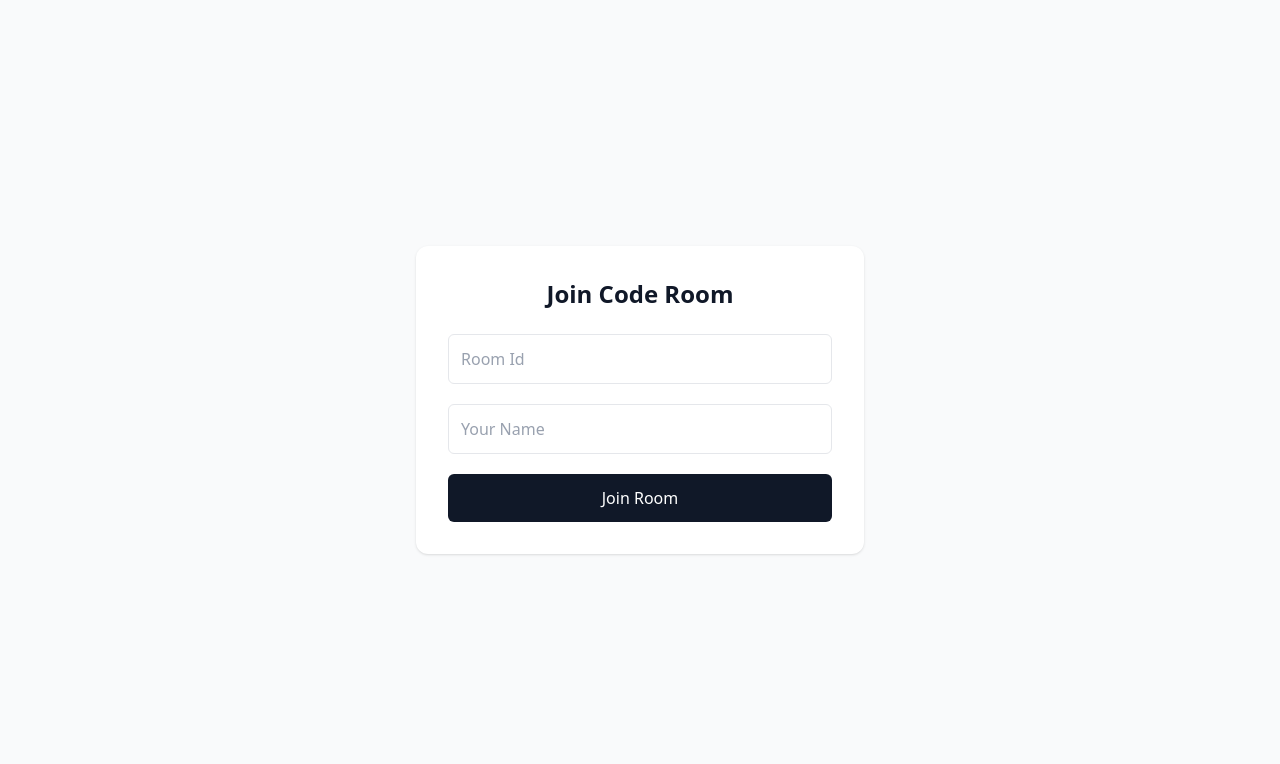
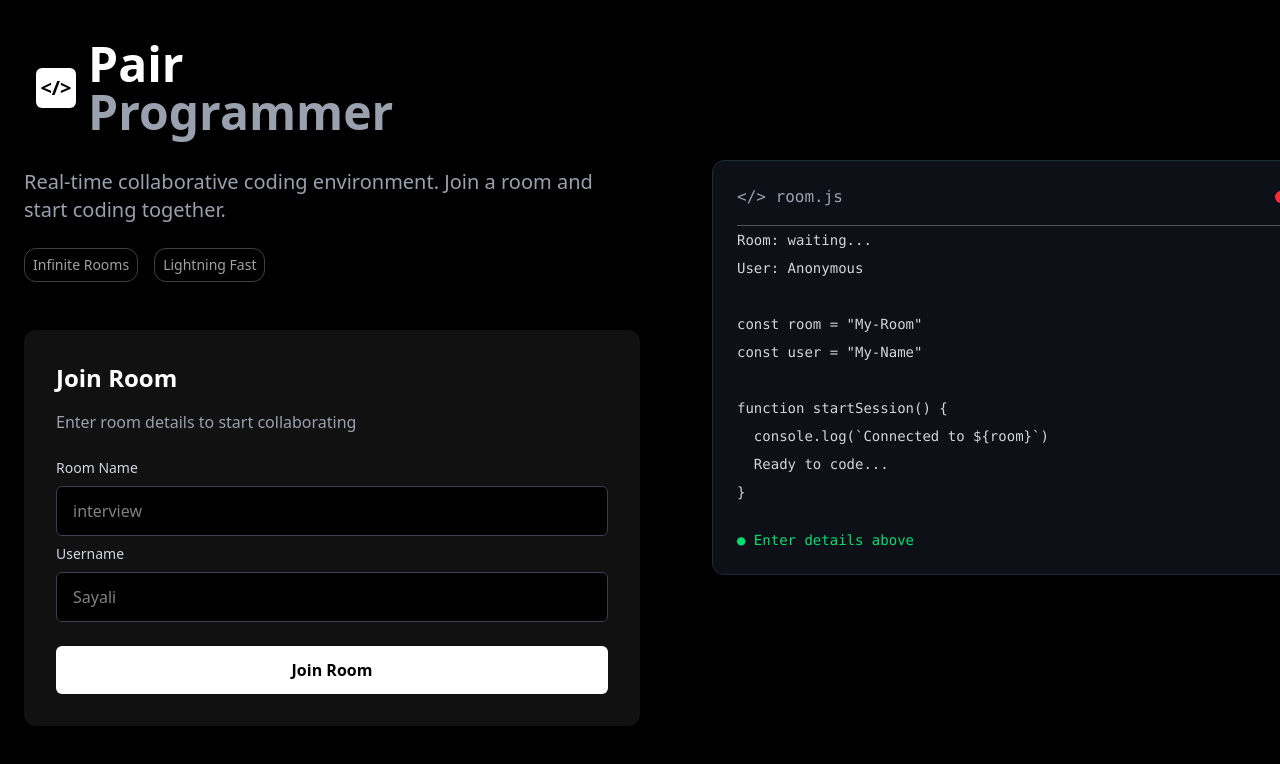
Before and after one commit to DeepakLabade/CCE, a React app in the folder frontend/: page /editor in a window 1280 px wide. Shown: the top 764 px of the page. Built offline with nearby package versions, Linux system fonts and the light colour scheme; no server answers; the HTML template or start-up script is replaced by a standard one.

Commit message:
completed partially

```diff
--- a/frontend/package.json
+++ b/frontend/package.json
@@ -15,6 +15,7 @@
     "axios": "^1.13.2",
     "react": "^18.3.1",
     "react-dom": "^18.3.1",
+    "react-player": "^3.4.0",
     "react-router-dom": "^6.30.2",
     "socket.io-client": "^4.8.1",
     "tailwindcss": "^4.1.14"
--- /dev/null
+++ b/frontend/src/components/header.tsx
@@ -0,0 +1,15 @@
+import React from 'react'
+
+const Header = () => {
+  return (
+      <div className='w-full h-auto border-b border-neutral-200 py-3'>
+          <div className='mx-38 h-auto'>
+              <div className='text-blue-600 font-bold text-4xl'>
+                Pair Programmer
+              </div>
+          </div>
+    </div>
+  )
+}
+
+export default Header
--- a/frontend/src/components/hero.tsx
+++ b/frontend/src/components/hero.tsx
@@ -1,8 +1,13 @@
 import React from "react";
+import { useNavigate } from "react-router-dom";
 
 const Hero = () => {
+
+  const navigate = useNavigate()
+
   return (
-    <div className="flex pl-40 pt-30 overflow-hidden">
+    <div>
+      <div className="flex pl-40 pt-20 overflow-hidden">
         <div className="">
           <div className="flex flex-col text-8xl  font-medium leading-24 ">
             <span>Code</span>
@@ -18,7 +23,11 @@ const Hero = () => {
             </p>
           </div>
           <div className="flex items-center gap-4 pt-10">
-          <button className="bg-blue-600 text-xl  px-13 py-5 text-neutral-100">
+            <button className="bg-blue-600 text-xl  px-13 py-5 text-neutral-100 cursor-pointer"
+              onClick={() => {
+                navigate('/editor')
+            }}
+            >
               Start Collaboration
             </button>
             <p className="text-neutral-600 text-xl ">It's Free</p>
@@ -26,17 +35,44 @@ const Hero = () => {
         </div>
         <div className="">
           <div className="bg-neutral-800 w-full h-120 rounded-tl-4xl ml-50">
-          <img src="/collab-ide-ss.png" className="pt-10 pl-10 w-170" alt="" />
+            <img
+              src="/collab-ide-ss.png"
+              className="pt-10 pl-10 w-170"
+              alt=""
+            />
           </div>
           <div className="bg-neutral-200 flex justify-center w-full h-5 ml-30">
-                  <div className="bg-neutral-400 w-30 h-3 rounded-b-lg">
-
+            <div className="bg-neutral-400 w-30 h-3 rounded-b-lg"></div>
+          </div>
+          <div className="bg-neutral-400 w-full h-2 ml-30 rounded-bl-full"></div>
         </div>
       </div>
-              <div className="bg-neutral-400 w-full h-2 ml-30 rounded-bl-full">
 
+      <div className="flex pl-40 gap-6 mx-auto pt-10 overflow-hidden bg-neutral-100 mt-14 pb-20">
+        <div className="bg-white p-8 flex flex-col gap-6">
+          <p className="text-2xl font-normal">Interview Candidates</p>
+          <p className="w-80 text-lg text-neutral-500 leading-6.6 ">
+            Present the candidate with a problem and observe how they code for
+            it in real time. Execute code to check for correctness.
+          </p>
+        </div>
+        <div className="bg-white p-8 flex flex-col gap-6">
+          <p className="text-2xl font-normal">Code With Peers</p>
+          <p className="w-80 text-lg text-neutral-500 leading-6.6 ">
+            Collaboration in the new remote world doesn't have to be a pain.
+            Pair program with your teammates and debug issues together.
+          </p>
+        </div>
+        <div className="bg-white p-8 flex flex-col gap-6">
+          <p className="text-2xl font-normal">Teach Someone To Code</p>
+          <p className="w-80 text-lg text-neutral-500 leading-6.6 ">
+            Share document with your students so that you can work with them
+            collaboratively and they learn by doing.
+          </p>
         </div>
       </div>
+
+
 
     </div>
   );
--- a/frontend/src/components/sidebar.tsx
+++ b/frontend/src/components/sidebar.tsx
@@ -1,6 +1,8 @@
-import React, { useState } from 'react'
+import React, { useCallback, useEffect, useRef, useState } from 'react'
 import { executeCode } from '../api/api';
 import type { Socket } from 'socket.io-client';
+import ReactPlayer from 'react-player'
+import peer from '../services/peer';
 
 const Sidebar = ({
   roomId,
@@ -32,6 +34,14 @@ const Sidebar = ({
   setError: any
 }) => {
   const [copySuccess, setCopySuccess] = useState("");
+  const [stream, setStream] = useState()
+  const videoRef = useRef<HTMLVideoElement>(null);
+
+  useEffect(() => {
+    if (videoRef.current && stream) {
+      videoRef.current.srcObject = stream;
+    }
+  }, [stream]);
 
   const copyRoomId = () => {
     navigator.clipboard.writeText(roomId);
@@ -68,6 +78,19 @@ const Sidebar = ({
     } catch (error) {}
   };
 
+  const handleCallUser = useCallback( async () => {
+      const stream = await navigator.mediaDevices.getUserMedia({
+        audio: true,
+        video: true
+      })
+
+      const offer = await peer.getOffer()
+      socket.emit("user:call", {to: roomId, offer})
+
+      //@ts-ignore
+      setStream(stream)
+  }, [])
+
   return (
     <div className="w-60 bg-white border-r border-gray-200 p-6 flex flex-col">
       <div className="mb-6">
@@ -86,6 +109,17 @@ const Sidebar = ({
           )}
         </div>
       </div>
+
+      {stream && (
+  <video
+    ref={videoRef}
+    autoPlay
+    muted
+    playsInline
+    width={120}
+    height={90}
+  />
+)}
 
       <div className="flex-1">
         <h3 className="text-sm font-medium text-gray-700 mb-3">
@@ -132,6 +166,7 @@ const Sidebar = ({
       >
         Run Code
       </button>
+      <button onClick={handleCallUser}>Call</button>
     </div>
   );
 };
--- a/frontend/src/pages/Home.tsx
+++ b/frontend/src/pages/Home.tsx
@@ -1,8 +1,10 @@
+import Header from "../components/header"
 import Hero from "../components/hero"
 
 const Home = () => {
   return (
     <div>
+      <Header />
       <Hero />
     </div>
   )
--- a/frontend/src/pages/editor.tsx
+++ b/frontend/src/pages/editor.tsx
@@ -4,7 +4,7 @@ import Sidebar from "../components/sidebar";
 import Output from "../components/output";
 
 const socket = io("http://localhost:5000");
-import React, { useEffect, useState } from 'react'
+import React, { useEffect, useState } from "react";
 
 const EditorPage = () => {
   const [joined, setJoined] = useState(false);
@@ -15,8 +15,8 @@ const EditorPage = () => {
   const [users, setUsers] = useState([]);
   const [typing, setTyping] = useState("");
   const [output, setOutput] = useState("");
-    const [outputState, setOutputState] = useState(false)
-    const [error, setError] = useState<string>("")
+  const [outputState, setOutputState] = useState(false);
+  const [error, setError] = useState<string>("");
 
   useEffect(() => {
     socket.on("userJoined", (users) => {
@@ -71,35 +71,104 @@ const EditorPage = () => {
 
   if (!joined) {
     return (
-        <div className="min-h-screen flex items-center justify-center bg-gray-50">
-          <div className="bg-white p-8 rounded-xl shadow-sm w-full max-w-md">
-            <h1 className="text-2xl font-semibold mb-6 text-gray-900 text-center">
-              Join Code Room
+
+      <div className="min-h-screen bg-black text-white relative overflow-hidden">
+        <div className="relative z-10 max-w-7xl mx-auto px-6 py-10">
+          <div className="flex items-center gap-3 mb-8">
+            <div className="bg-green-300"></div>
+            <div className="bg-white text-black w-10 h-10 flex items-center justify-center rounded-md text-xl font-bold">
+              {"</>"}
+            </div>
+            <h1 className="text-5xl font-extrabold">
+              Pair <span className="block text-gray-400">Programmer</span>
             </h1>
+          </div>
 
-            <div className="space-y-5">
+          <p className="text-gray-400 text-xl max-w-xl font-light">
+            Real-time collaborative coding environment. Join a room and start
+            coding together.
+          </p>
+
+          <div className="flex gap-4 mt-6">
+            <span className="px-2 py-1.5 border text-neutral-400 border-neutral-700 rounded-xl text-sm">
+              Infinite Rooms
+            </span>
+            <span className="px-2 py-1.5 border text-neutral-400 border-neutral-700 rounded-xl text-sm">
+              Lightning Fast
+            </span>
+          </div>
+
+          <div className="mt-12 flex flex-col lg:flex-row gap-12">
+            <div className="bg-[#111] p-8 rounded-xl shadow-xl w-full lg:w-1/2">
+              <h2 className="text-2xl font-semibold mb-4">Join Room</h2>
+              <p className="text-gray-400 mb-6">
+                Enter room details to start collaborating
+              </p>
+
+              <div className="flex flex-col gap-2">
+                <div>
+                  <label className="text-gray-300 text-sm block mb-2">
+                    Room Name
+                  </label>
                   <input
                     type="text"
-                placeholder="Room Id"
+                    placeholder="interview"
                     value={roomId}
                     onChange={(e) => setRoomId(e.target.value)}
-                className="w-full p-3 border border-gray-200 rounded-md focus:outline-none focus:ring-1 focus:ring-gray-900 transition-colors placeholder-gray-400"
+                    className="w-full px-4 py-3 rounded-md bg-black border border-gray-700 outline-none focus:border-gray-500"
                   />
+                </div>
 
+                <div>
+                  <label className="text-gray-300 text-sm block mb-2">
+                    Username
+                  </label>
                   <input
                     type="text"
-                placeholder="Your Name"
+                    placeholder="Sayali"
                     value={userName}
                     onChange={(e) => setUserName(e.target.value)}
-                className="w-full p-3 border border-gray-200 rounded-md focus:outline-none focus:ring-1 focus:ring-gray-900 transition-colors placeholder-gray-400"
+                    className="w-full px-4 py-3 rounded-md bg-black border border-gray-700 outline-none focus:border-gray-500"
                   />
-
+                </div>
+              </div>
               <button
+                className="mt-6 w-full bg-white text-black py-3 rounded-md font-semibold flex items-center justify-center gap-2 hover:bg-gray-200"
                 onClick={joinRoom}
-                className="w-full bg-gray-900 text-white p-3 rounded-md font-medium hover:bg-gray-800 transition-colors"
               >
                 Join Room
               </button>
+            </div>
+
+            <div className="bg-[#0d1117] border absolute font-mono top-40 left-178 border-gray-800 rounded-xl p-6 w-full lg:w-1/2 shadow-2xl ">
+            <div className="flex justify-between border-b border-neutral-600">
+
+              <h3 className="text-gray-400 mb-4 font-mono">{`</> ${roomId.length > 0 ? roomId : 'room'}.js`}</h3>
+
+              <div className="flex items-center gap-2 mb-4">
+                <div className="w-3 h-3 bg-red-500 rounded-full"></div>
+                <div className="w-3 h-3 bg-yellow-400 rounded-full"></div>
+                <div className="w-3 h-3 bg-green-500 rounded-full"></div>
+              </div>
+            </div>
+
+              <pre className="text-sm text-gray-300 leading-7">
+                {`Room: ${roomId.length > 0 ? roomId : "waiting..."}
+User: Anonymous
+
+const room = ${roomId.length > 0 ? `"${roomId}"` : '"My-Room"'}
+const user = ${userName.length > 0 ? `"${userName}"` : '"My-Name"'}
+
+function startSession() {
+  console.log(\`Connected to \${room}\`)
+  Ready to code...
+}`}
+              </pre>
+
+              <p className="text-green-400 mt-6 text-sm">
+                ● Enter details above
+              </p>
+            </div>
           </div>
         </div>
       </div>
@@ -127,7 +196,7 @@ const EditorPage = () => {
         <div>
           <Editor
             height="100vh"
-              width= {outputState ? "149.6vh" : "186.6vh"}
+            width={outputState ? "149.6vh" : "186.6vh"}
             defaultLanguage={language}
             language={language}
             value={code}
@@ -149,6 +218,6 @@ const EditorPage = () => {
       />
     </div>
   );
-}
+};
 
-export default EditorPage
+export default EditorPage;
--- /dev/null
+++ b/frontend/src/services/peer.ts
@@ -0,0 +1,41 @@
+// class PeerService {
+//     constructor() {
+//       if (!this.peer) {
+//         this.peer = new RTCPeerConnection({
+//           iceServers: [
+//             {
+//               urls: [
+//                 "stun:stun.l.google.com:19302",
+//                 "stun:global.stun.twilio.com:3478",
+//               ],
+//             },
+//           ],
+//         });
+//       }
+//     }
+
+//     async getAnswer(offer) {
+//       if (this.peer) {
+//         await this.peer.setRemoteDescription(offer);
+//         const ans = await this.peer.createAnswer();
+//         await this.peer.setLocalDescription(new RTCSessionDescription(ans));
+//         return ans;
+//       }
+//     }
+
+//     async setLocalDescription(ans) {
+//       if (this.peer) {
+//         await this.peer.setRemoteDescription(new RTCSessionDescription(ans));
+//       }
+//     }
+
+//     async getOffer() {
+//       if (this.peer) {
+//         const offer = await this.peer.createOffer();
+//         await this.peer.setLocalDescription(new RTCSessionDescription(offer));
+//         return offer;
+//       }
+//     }
+//   }
+
+//   export default new PeerService();
```
Also changed, not shown: 1 other file (tests, documents, lock files or other folders). Lines whose indentation alone changed are shown as unchanged.
